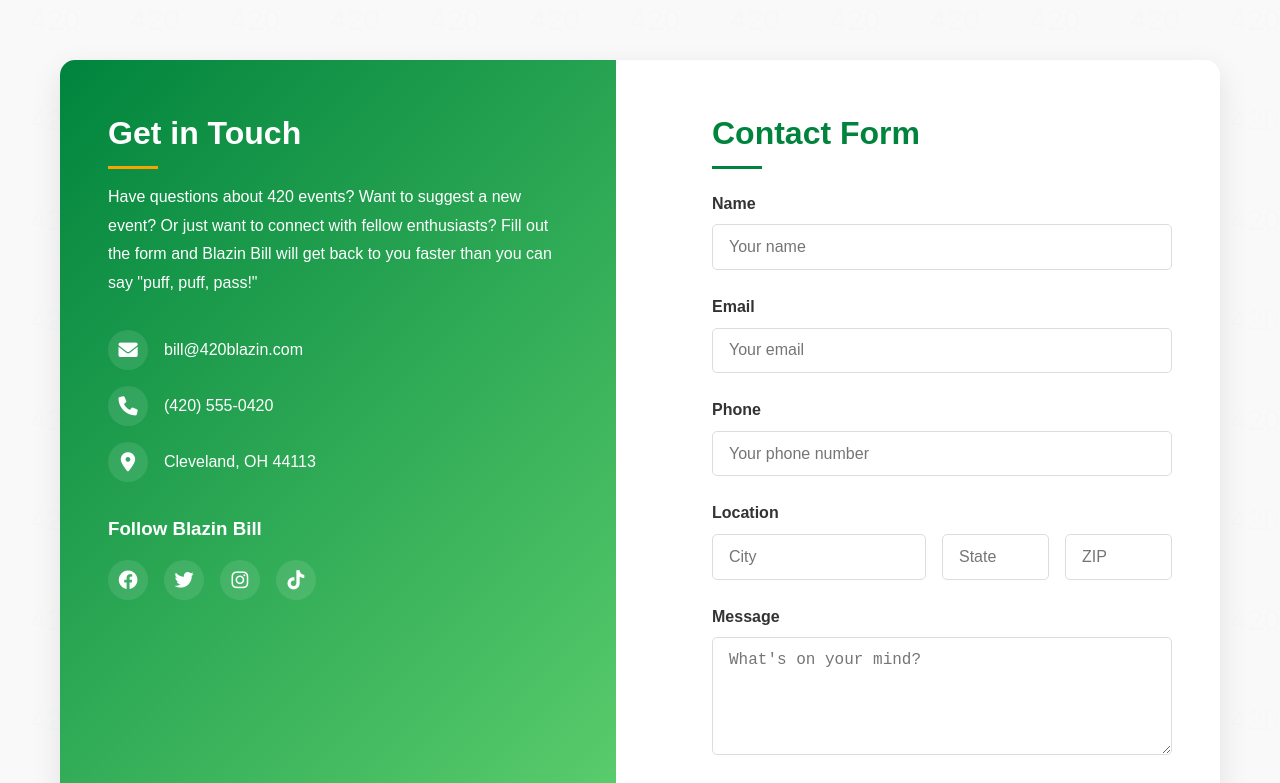
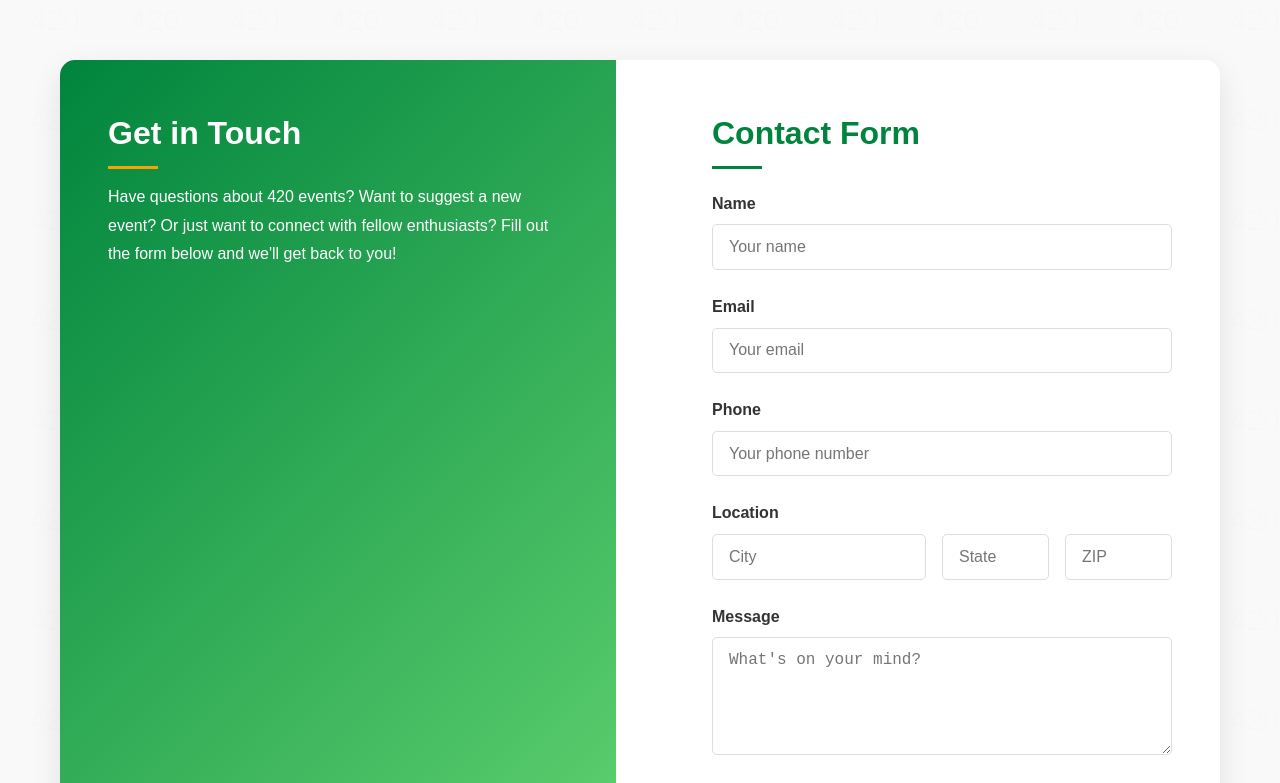
Before and after one commit to abandini/420blaze, a plain HTML site: page contact.html in a window 1280 px wide. Shown: the part 387-1170 px from the top of the page. Drawn offline with Linux system fonts and the light colour scheme.

Commit message:
Remove personal contact information from contact page

```diff
--- a/contact.html
+++ b/contact.html
@@ -33,32 +33,9 @@
             <div class="contact-wrapper">
                 <div class="contact-info">
                     <h2>Get in Touch</h2>
-                    <p>Have questions about 420 events? Want to suggest a new event? Or just want to connect with fellow enthusiasts? Fill out the form and Blazin Bill will get back to you faster than you can say "puff, puff, pass!"</p>
+                    <p>Have questions about 420 events? Want to suggest a new event? Or just want to connect with fellow enthusiasts? Fill out the form below and we'll get back to you!</p>
 
-                    <div class="contact-details">
-                        <div class="contact-item">
-                            <i class="fas fa-envelope"></i>
-                            <span>bill@420blazin.com</span>
-                        </div>
-                        <div class="contact-item">
-                            <i class="fas fa-phone"></i>
-                            <span>(420) 555-0420</span>
-                        </div>
-                        <div class="contact-item">
-                            <i class="fas fa-map-marker-alt"></i>
-                            <span>Cleveland, OH 44113</span>
-                        </div>
-                    </div>
-
-                    <div class="contact-social">
-                        <h3>Follow Blazin Bill</h3>
-                        <div class="social-icons">
-                            <a href="#"><i class="fab fa-facebook"></i></a>
-                            <a href="#"><i class="fab fa-twitter"></i></a>
-                            <a href="#"><i class="fab fa-instagram"></i></a>
-                            <a href="#"><i class="fab fa-tiktok"></i></a>
-                        </div>
-                    </div>
+                    <!-- Contact details removed as requested -->
                 </div>
 
                 <div class="contact-form">
```
